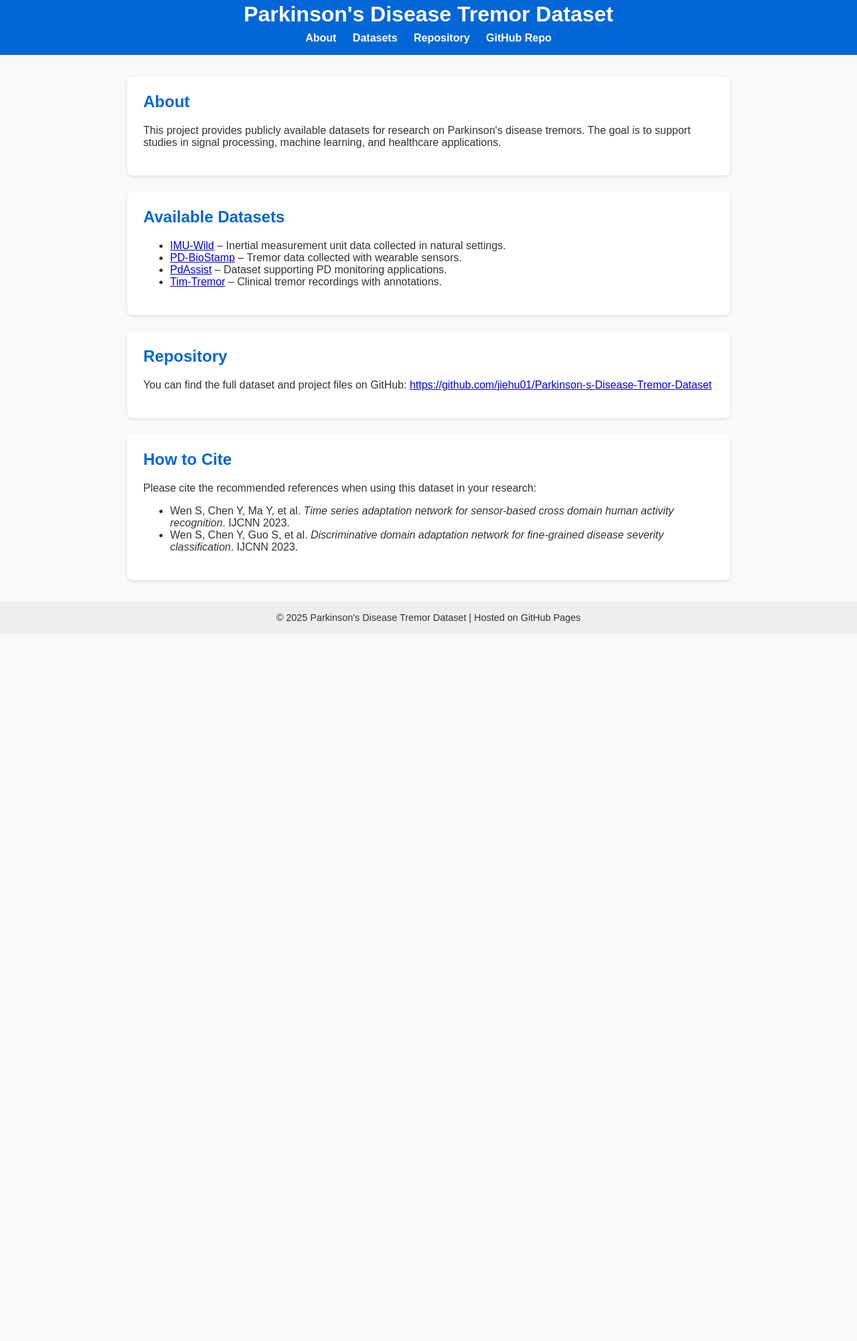
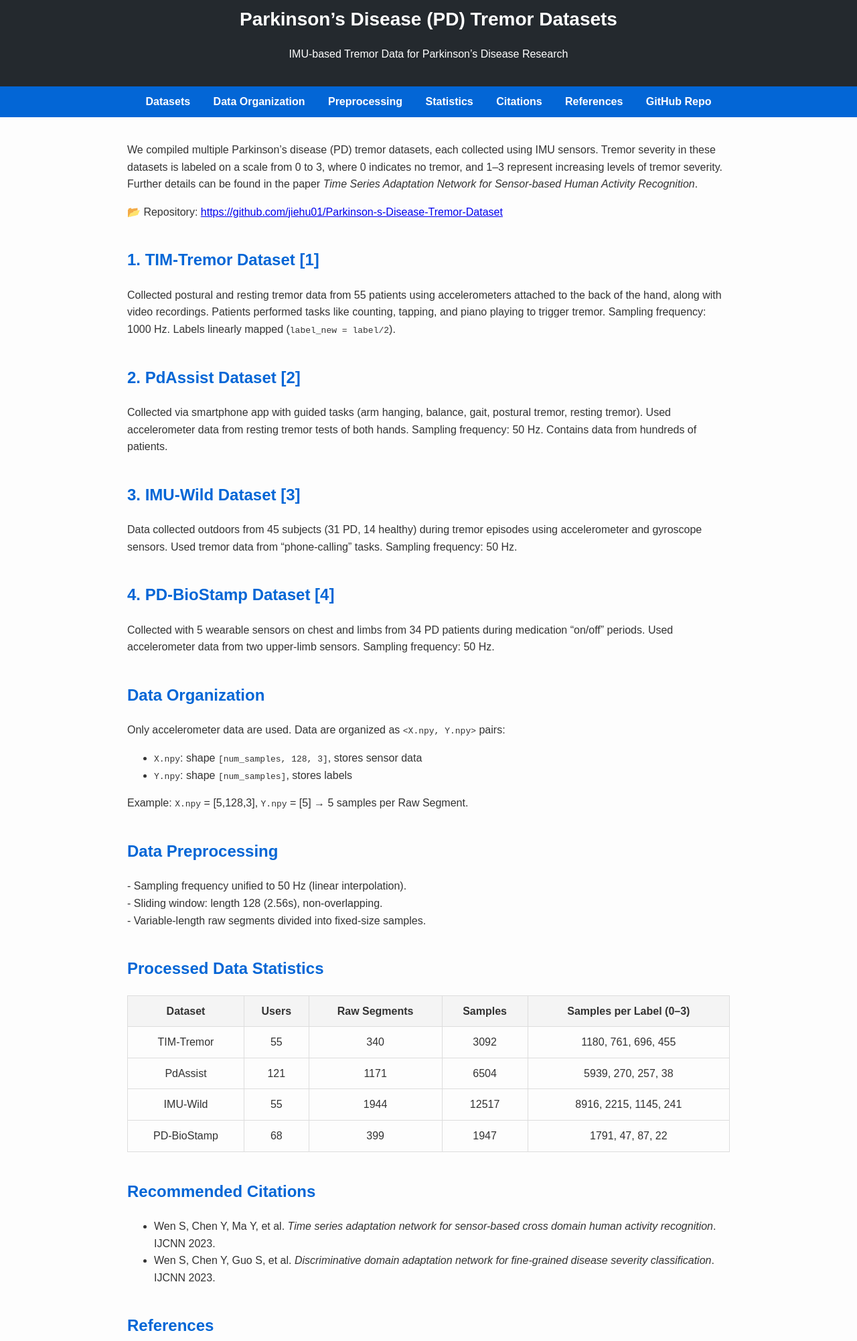
Before and after one commit to jiehu01/Parkinson-s-Disease-Tremor-Dataset, a plain HTML site: page index.html in a window 1280 px wide. Shown: the part 13-2015 px from the top of the page at 67% size. Before the commit the page ends 959 px from the top, so only its background shows below. Drawn offline with Linux system fonts and the light colour scheme.

Commit message:
Update index.html

```diff
--- a/index.html
+++ b/index.html
@@ -1,33 +1,36 @@
+
 <!DOCTYPE html>
 <html lang="en">
 <head>
   <meta charset="UTF-8">
-  <meta name="viewport" content="width=device-width, initial-scale=1.0">
-  <title>Parkinson's Disease Tremor Dataset</title>
+  <title>Parkinson’s Disease (PD) Tremor Datasets</title>
   <style>
     body {
       font-family: Arial, sans-serif;
       margin: 0;
-      padding: 0;
-      background: #f9f9f9;
+      line-height: 1.6;
+      background: #fdfdfd;
       color: #333;
     }
     header {
-      background: #0366d6;
-      color: white;
-      padding: 1rem 2rem;
+      background: #24292e;
+      color: #fff;
+      padding: 20px;
       text-align: center;
     }
     header h1 {
       margin: 0;
+      font-size: 28px;
     }
     nav {
-      margin-top: 0.5rem;
+      background: #0366d6;
+      padding: 10px;
+      text-align: center;
     }
     nav a {
-      color: white;
+      color: #fff;
       text-decoration: none;
-      margin: 0 10px;
+      margin: 0 15px;
       font-weight: bold;
     }
     nav a:hover {
@@ -35,83 +38,187 @@
     }
     main {
       max-width: 900px;
-      margin: 2rem auto;
-      padding: 0 1rem;
-    }
-    section {
-      background: white;
-      padding: 1.5rem;
-      margin-bottom: 1.5rem;
-      border-radius: 8px;
-      box-shadow: 0 2px 5px rgba(0,0,0,0.1);
+      margin: auto;
+      padding: 20px;
     }
     h2 {
-      margin-top: 0;
       color: #0366d6;
+      margin-top: 40px;
+    }
+    table {
+      width: 100%;
+      border-collapse: collapse;
+      margin: 20px 0;
+    }
+    table, th, td {
+      border: 1px solid #ddd;
+    }
+    th, td {
+      padding: 10px;
+      text-align: center;
+    }
+    th {
+      background: #f4f4f4;
     }
     footer {
       text-align: center;
-      padding: 1rem;
-      background: #eee;
-      margin-top: 2rem;
-      font-size: 0.9rem;
+      padding: 15px;
+      margin-top: 40px;
+      background: #f4f4f4;
+      font-size: 14px;
     }
   </style>
 </head>
 <body>
   <header>
-    <h1>Parkinson's Disease Tremor Dataset</h1>
-    <nav>
-      <a href="#about">About</a>
-      <a href="#datasets">Datasets</a>
-      <a href="#repository">Repository</a>
-      <a href="https://github.com/jiehu01/Parkinson-s-Disease-Tremor-Dataset" target="_blank">GitHub Repo</a>
-    </nav>
+    <h1>Parkinson’s Disease (PD) Tremor Datasets</h1>
+    <p>IMU-based Tremor Data for Parkinson’s Disease Research</p>
   </header>
 
+  <nav>
+    <a href="#datasets">Datasets</a>
+    <a href="#organization">Data Organization</a>
+    <a href="#preprocessing">Preprocessing</a>
+    <a href="#statistics">Statistics</a>
+    <a href="#citations">Citations</a>
+    <a href="#references">References</a>
+    <a href="https://github.com/jiehu01/Parkinson-s-Disease-Tremor-Dataset" target="_blank">GitHub Repo</a>
+  </nav>
+
   <main>
-    <section id="about">
-      <h2>About</h2>
+    <section id="intro">
       <p>
-        This project provides publicly available datasets for research on Parkinson's disease tremors.
-        The goal is to support studies in signal processing, machine learning, and healthcare applications.
+        We compiled multiple Parkinson’s disease (PD) tremor datasets, each collected using IMU sensors.
+        Tremor severity in these datasets is labeled on a scale from 0 to 3, where 0 indicates no tremor,
+        and 1–3 represent increasing levels of tremor severity.
+        Further details can be found in the paper
+        <em>Time Series Adaptation Network for Sensor-based Human Activity Recognition</em>.
+ <p>
+    📂 Repository:
+    <a href="https://github.com/jiehu01/Parkinson-s-Disease-Tremor-Dataset" target="_blank">
+      https://github.com/jiehu01/Parkinson-s-Disease-Tremor-Dataset
+    </a> </p>
+
+
       </p>
     </section>
 
     <section id="datasets">
-      <h2>Available Datasets</h2>
+      <h2>1. TIM-Tremor Dataset [1]</h2>
+      <p>
+        Collected postural and resting tremor data from 55 patients using accelerometers attached to the back of the hand,
+        along with video recordings. Patients performed tasks like counting, tapping, and piano playing to trigger tremor.
+        Sampling frequency: 1000 Hz. Labels linearly mapped (<code>label_new = label/2</code>).
+      </p>
+
+      <h2>2. PdAssist Dataset [2]</h2>
+      <p>
+        Collected via smartphone app with guided tasks (arm hanging, balance, gait, postural tremor, resting tremor).
+        Used accelerometer data from resting tremor tests of both hands.
+        Sampling frequency: 50 Hz. Contains data from hundreds of patients.
+      </p>
+
+      <h2>3. IMU-Wild Dataset [3]</h2>
+      <p>
+        Data collected outdoors from 45 subjects (31 PD, 14 healthy) during tremor episodes using accelerometer and gyroscope sensors.
+        Used tremor data from “phone-calling” tasks.
+        Sampling frequency: 50 Hz.
+      </p>
+
+      <h2>4. PD-BioStamp Dataset [4]</h2>
+      <p>
+        Collected with 5 wearable sensors on chest and limbs from 34 PD patients during medication “on/off” periods.
+        Used accelerometer data from two upper-limb sensors.
+        Sampling frequency: 50 Hz.
+      </p>
+    </section>
+
+    <section id="organization">
+      <h2>Data Organization</h2>
+      <p>
+        Only accelerometer data are used. Data are organized as <code>&lt;X.npy, Y.npy&gt;</code> pairs:
+      </p>
       <ul>
-        <li><a href="IMU-Wild/">IMU-Wild</a> – Inertial measurement unit data collected in natural settings.</li>
-        <li><a href="PD-BioStamp/">PD-BioStamp</a> – Tremor data collected with wearable sensors.</li>
-        <li><a href="PdAssist/">PdAssist</a> – Dataset supporting PD monitoring applications.</li>
-        <li><a href="Tim-Tremor/">Tim-Tremor</a> – Clinical tremor recordings with annotations.</li>
+        <li><code>X.npy</code>: shape <code>[num_samples, 128, 3]</code>, stores sensor data</li>
+        <li><code>Y.npy</code>: shape <code>[num_samples]</code>, stores labels</li>
+      </ul>
+      <p>Example: <code>X.npy</code> = [5,128,3], <code>Y.npy</code> = [5] → 5 samples per Raw Segment.</p>
+    </section>
+
+    <section id="preprocessing">
+      <h2>Data Preprocessing</h2>
+      <p>
+        - Sampling frequency unified to 50 Hz (linear interpolation).<br>
+        - Sliding window: length 128 (2.56s), non-overlapping.<br>
+        - Variable-length raw segments divided into fixed-size samples.
+      </p>
+    </section>
+
+    <section id="statistics">
+      <h2>Processed Data Statistics</h2>
+      <table>
+        <tr>
+          <th>Dataset</th>
+          <th>Users</th>
+          <th>Raw Segments</th>
+          <th>Samples</th>
+          <th>Samples per Label (0–3)</th>
+        </tr>
+        <tr>
+          <td>TIM-Tremor</td>
+          <td>55</td>
+          <td>340</td>
+          <td>3092</td>
+          <td>1180, 761, 696, 455</td>
+        </tr>
+        <tr>
+          <td>PdAssist</td>
+          <td>121</td>
+          <td>1171</td>
+          <td>6504</td>
+          <td>5939, 270, 257, 38</td>
+        </tr>
+        <tr>
+          <td>IMU-Wild</td>
+          <td>55</td>
+          <td>1944</td>
+          <td>12517</td>
+          <td>8916, 2215, 1145, 241</td>
+        </tr>
+        <tr>
+          <td>PD-BioStamp</td>
+          <td>68</td>
+          <td>399</td>
+          <td>1947</td>
+          <td>1791, 47, 87, 22</td>
+        </tr>
+      </table>
+    </section>
+
+    <section id="citations">
+      <h2>Recommended Citations</h2>
+      <ul>
+        <li>Wen S, Chen Y, Ma Y, et al. <em>Time series adaptation network for sensor-based cross domain human activity recognition</em>. IJCNN 2023.</li>
+        <li>Wen S, Chen Y, Guo S, et al. <em>Discriminative domain adaptation network for fine-grained disease severity classification</em>. IJCNN 2023.</li>
       </ul>
     </section>
 
-    <section id="repository">
-      <h2>Repository</h2>
-      <p>
-        You can find the full dataset and project files on GitHub:
-        <a href="https://github.com/jiehu01/Parkinson-s-Disease-Tremor-Dataset" target="_blank">
-          https://github.com/jiehu01/Parkinson-s-Disease-Tremor-Dataset
-        </a>
-      </p>
-    </section>
-
-    <section>
-      <h2>How to Cite</h2>
-      <p>
-        Please cite the recommended references when using this dataset in your research:
-      </p>
-      <ul>
-        <li>Wen S, Chen Y, Ma Y, et al. <i>Time series adaptation network for sensor-based cross domain human activity recognition</i>. IJCNN 2023.</li>
-        <li>Wen S, Chen Y, Guo S, et al. <i>Discriminative domain adaptation network for fine-grained disease severity classification</i>. IJCNN 2023.</li>
-      </ul>
+    <section id="references">
+      <h2>References</h2>
+      <ol>
+        <li>Paulina B, Jian Z, Silvia O, Pintea A, et al. <em>Technology in motion tremor dataset: TIM-Tremor</em>.</li>
+        <li>Chen Y, Yang X, Chen B, et al. <em>PdAssist: Objective and quantified symptom assessment via smartphone</em>. BIBM 2017.</li>
+        <li>Papadopoulos A, Kyritsis K, Klingelhoefer L, et al. <em>Detecting parkinsonian tremor in-the-wild</em>. IEEE JBHI 2019.</li>
+        <li>Adams J, Dinesh K, Snyder C, et al. <em>PD-BioStampRC21</em>. IEEE Dataport.</li>
+      </ol>
     </section>
   </main>
 
   <footer>
-    &copy; 2025 Parkinson's Disease Tremor Dataset | Hosted on GitHub Pages
+    <p>
+      &copy; 2025 Parkinson’s Disease Tremor Datasets Project.
+      View on <a href="https://github.com/jiehu01/Parkinson-s-Disease-Tremor-Dataset" target="_blank">GitHub</a>.
+    </p>
   </footer>
 </body>
 </html>
```
